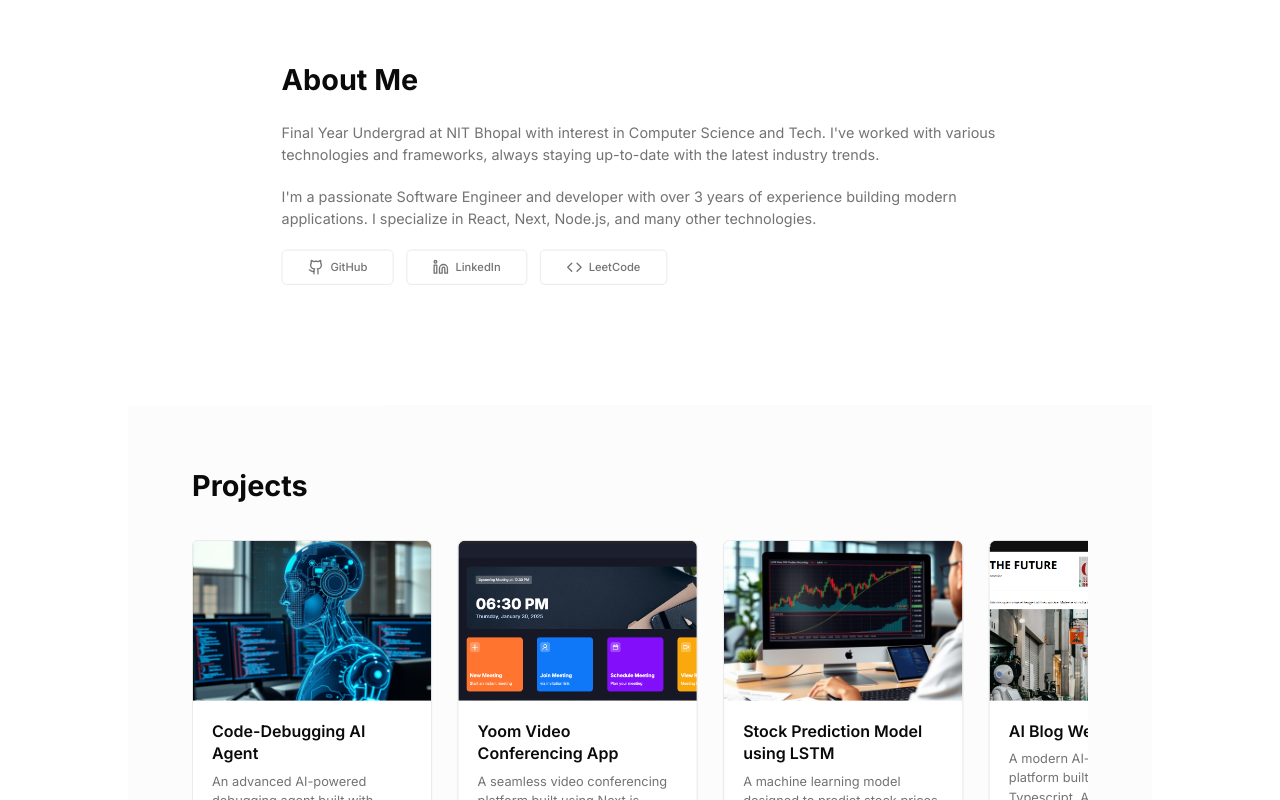
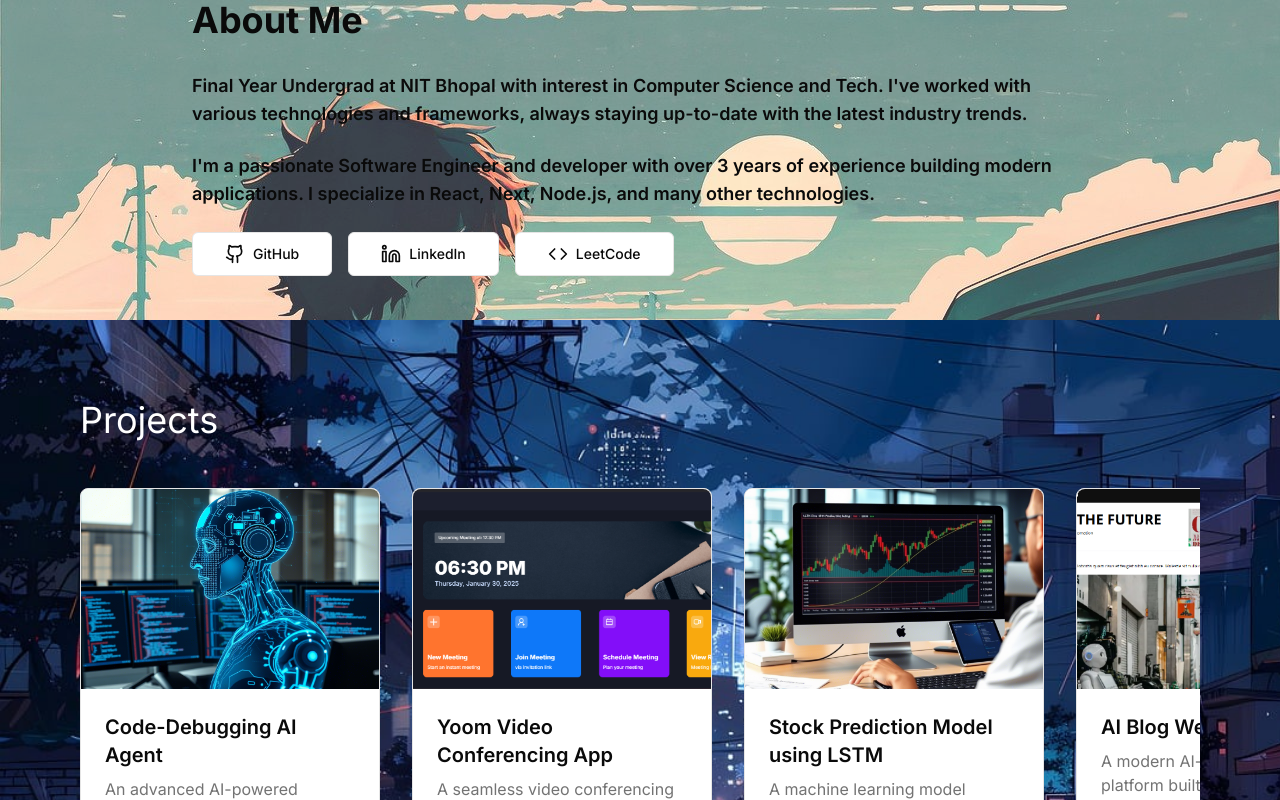
Before and after one commit to Gouravjoshi986/PortfolioWebsite, a Next.js app: page / in a window 1280 px wide. Shown: the part 1280-2080 px from the top of the page. Built offline with nearby package versions, Linux system fonts and the light colour scheme.

Commit message:
Fixed Framer-motion Animations

```diff
--- a/app/page.tsx
+++ b/app/page.tsx
@@ -16,7 +16,10 @@ export default function Home() {
   });
 
   const y = useTransform(scrollYProgress, [0, 1], ["0%", "50%"]);
-  const scale = useTransform(scrollYProgress, [0, 1], [1, 0.8]);
+  const scaleDown = useTransform(scrollYProgress, [0, 1], [1, 0.8]);
+  const scaleUp = useTransform(scrollYProgress, [0, 1], [0.8, 1]);
+  const rotateA = useTransform(scrollYProgress, [0, 1], [0, -5]);
+  const rotateB = useTransform(scrollYProgress, [0, 0.5], [-5, 0]);
   const opacity = useTransform(scrollYProgress, [0, 0.5, 1], [1, 0.5, 0]);
 
   const projects = [
@@ -60,7 +63,7 @@ export default function Home() {
   return (
     <main ref={aboutRef} className="bg-background h-[440vh]">
       {/* Hero Section */}
-      <motion.section className="sticky top-0 min-h-screen flex flex-col items-center justify-center" style={{scale,y,opacity}}>
+      <motion.section className="sticky top-0 h-screen flex flex-col items-center justify-center" style={{scale : scaleDown,y,opacity,rotate:rotateA}}>
         <motion.div className="absolute inset-0 z-0 bg-cover bg-no-repeat" style={{
         backgroundImage:`url(/images/background.png)`,
         opacity:0.7
@@ -75,20 +78,20 @@ export default function Home() {
           <h1 className="text-6xl font-bold mb-4">Gourav Joshi</h1>
           <p className="text-2xl text-muted-foreground">Software Engineer</p>
         </motion.div>
+        </div>
         <motion.div
           initial={{ opacity: 0 }}
           animate={{ opacity: 1 }}
           transition={{ delay: 1, duration: 1 }}
           className="absolute bottom-10"
         >
+        <ChevronDown className="animate-bounce w-8 h-8" />
         </motion.div>
-        </div>
-        <ChevronDown className="absolute animate-bounce w-8 h-8 bottom-10" />
       </motion.section>
 
       {/* About Section */}
-      <motion.section className="sticky top-100 min-h-screen py-20 px-4 md:px-20" style={{scale,y}}>
-
+      <motion.section className="sticky top-100 h-screen py-20 px-4 md:px-20" style={{scale:scaleUp,y,rotate:rotateB}}>
+      <motion.div className="absolute inset-0 z-0 bg-cover bg-no-repeat" style={{backgroundImage:`url(/images/bg-2.jpg)`,opacity:0.8}}/>
         <motion.div
           initial={{ opacity: 0 }}
           whileInView={{ opacity: 1 }}
@@ -97,7 +100,7 @@ export default function Home() {
           className="max-w-4xl mx-auto relative z-10"
         >
           <h2 className="text-4xl font-bold mb-8">About Me</h2>
-          <div className="space-y-6 text-lg text-muted-foreground">
+          <div className="space-y-6 text-lg font-semibold">
             <p>
               Final Year Undergrad at NIT Bhopal with interest in Computer Science and Tech. I've worked with various technologies and frameworks, always staying up-to-date with the latest industry trends.
             </p>
@@ -131,9 +134,10 @@ export default function Home() {
       </motion.section>
 
       {/* Projects Section */}
-      <motion.section className="sticky top-200 min-h-screen py-20 px-4 md:px-20 bg-muted/30" style={{scale}}>
-        <div className="max-w-7xl mx-auto">
-          <h2 className="text-4xl font-bold mb-12">Projects</h2>
+      <motion.section className="sticky top-200 min-h-screen py-20 px-4 md:px-20 bg-muted/30" style={{scale:scaleUp,rotate:rotateB}}>
+      <motion.div className="absolute inset-0 z-0 bg-cover bg-no-repeat" style={{backgroundImage:`url(/images/bg-3.jpg)`}}/>
+        <div className="relative z-10 max-w-7xl mx-auto">
+          <h2 className="text-4xl text-white mb-12">Projects</h2>
           <div className="flex overflow-x-auto gap-8 pb-8 snap-x snap-mandatory">
             {projects.map((project, index) => (
               <motion.div
```
Also changed, not shown: public/images/bg-2.jpg (added), public/images/bg-3.jpg (added).
